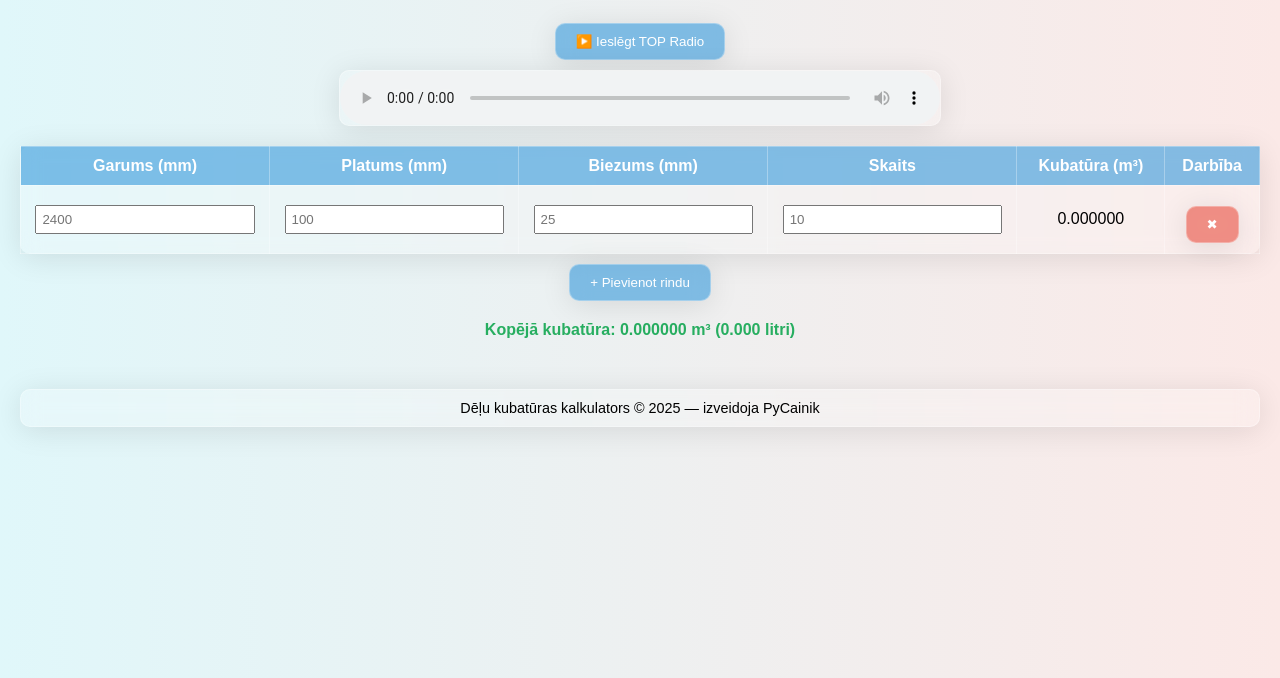
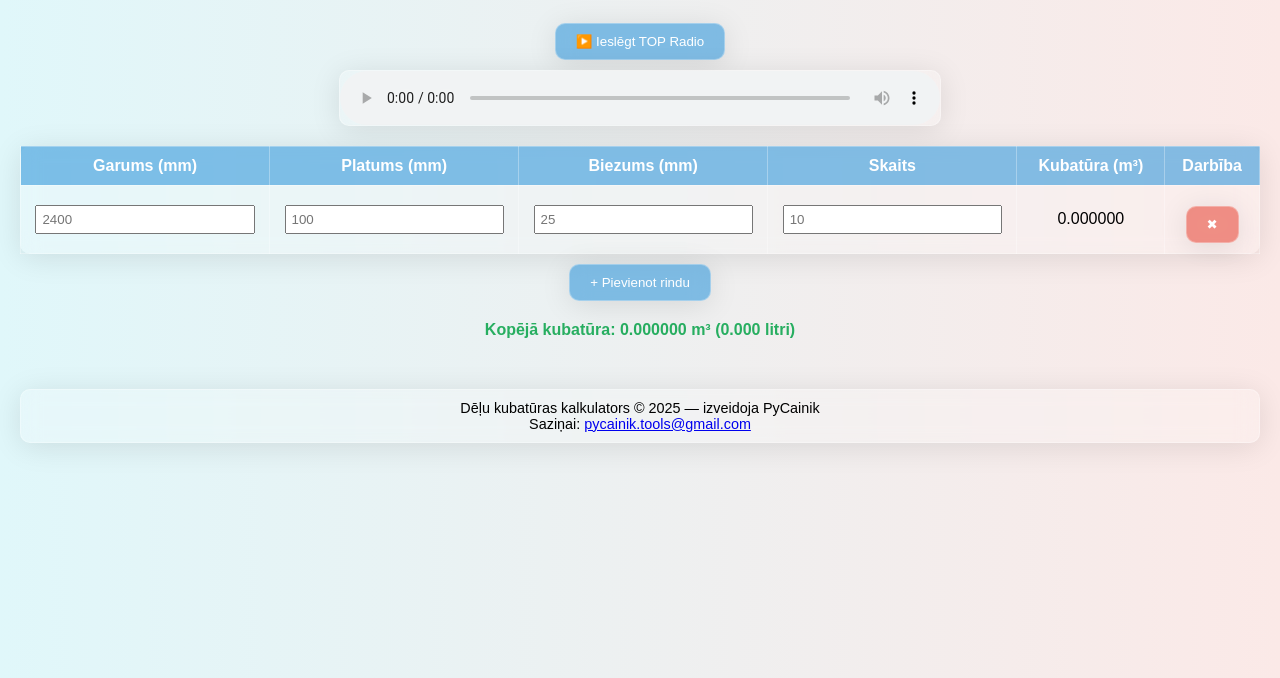
Before and after one commit to PyCainik/kalk, a plain HTML site: page index.html in a window 1280 px wide. Shown: the part 122-800 px from the top of the page. Drawn offline with Linux system fonts and the light colour scheme.

Commit message:
Update index.html

```diff
--- a/index.html
+++ b/index.html
@@ -108,7 +108,8 @@
 <p class="total" id="total-volume">Kopējā kubatūra: 0.000000 m³ (0.000 litri)</p>
 
 <footer>
-  Dēļu kubatūras kalkulators © 2025 — izveidoja PyCainik
+  Dēļu kubatūras kalkulators © 2025 — izveidoja PyCainik<br>
+  Saziņai: <a href="mailto:pycainik.tools@gmail.com">pycainik.tools@gmail.com</a>
 </footer>
 
 <!-- SCRIPTS -->
```
